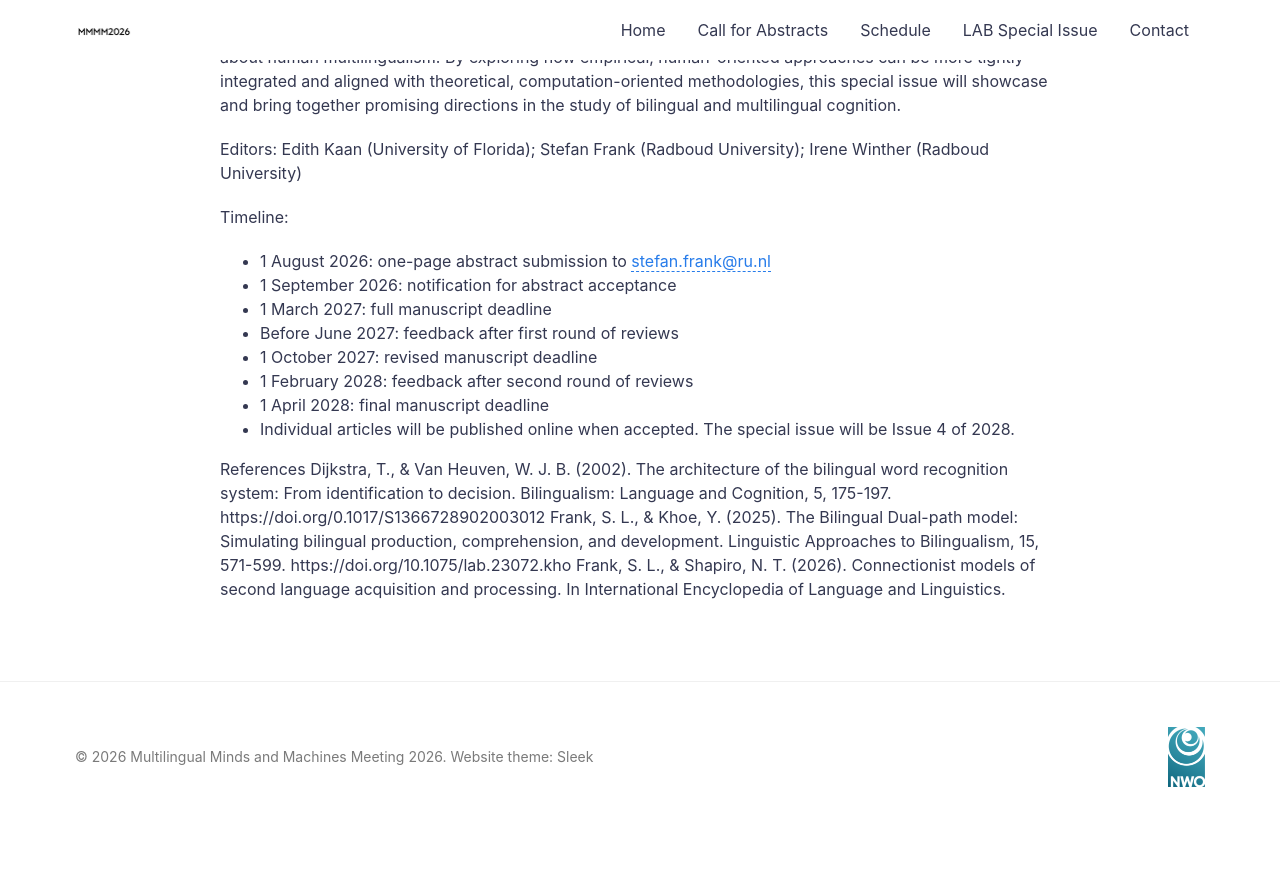
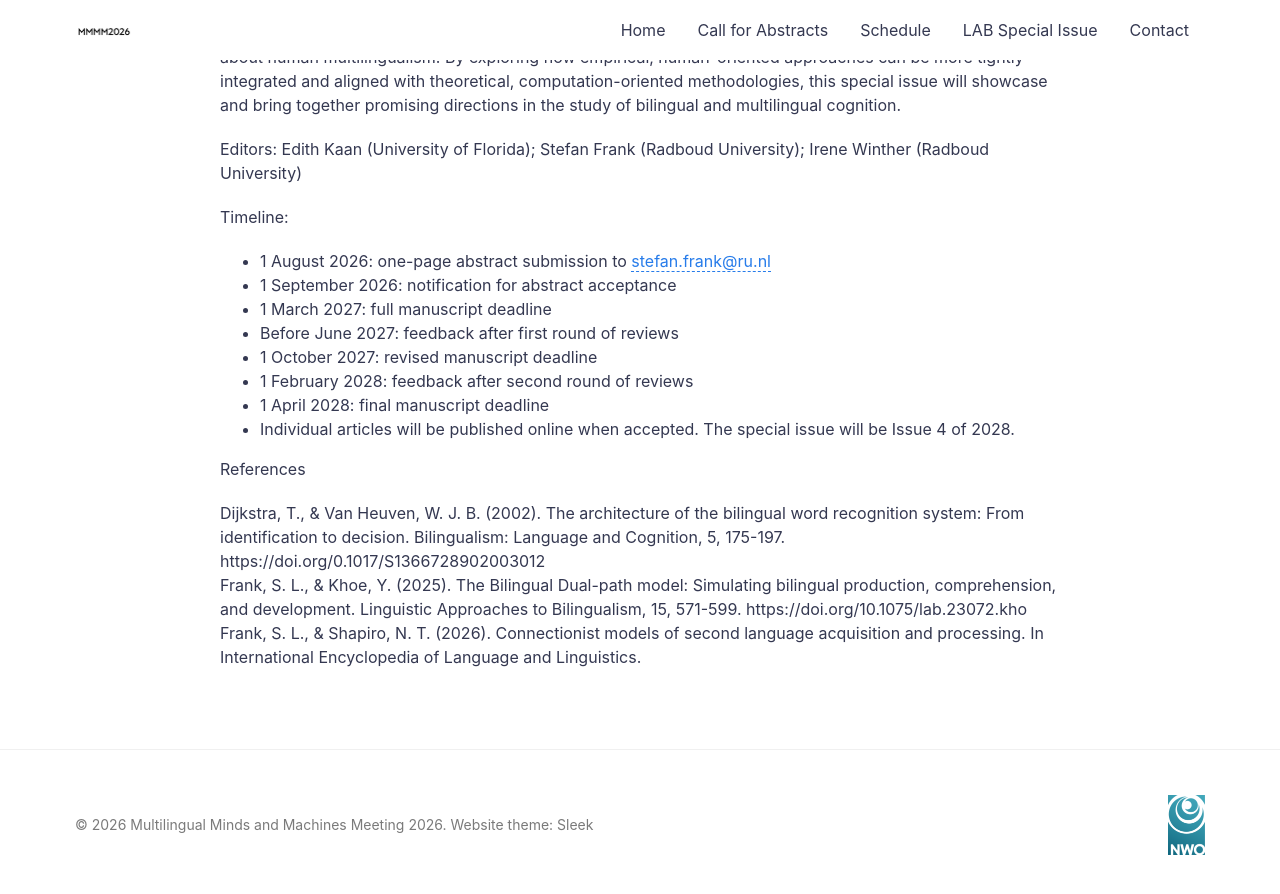
Before and after one commit to mmmm2026/mmmm2026.github.io, a Jekyll site: the page built from LAB_call.md, in a window 1280 px wide and 900 px high, scrolled down 719 px. Shown: the top 894 px of the window. Built offline with Jekyll 4.4.1, drawn with Linux system fonts in a browser that asks for light colours; before the commit the page ends 1551 px from its top, so only the background shows below that; some of the changed text lies outside the part shown.

```diff
--- a/LAB_call.md
+++ b/LAB_call.md
@@ -1,6 +1,6 @@
 ---
 layout: page
-title: LAB Special Issue -- Call for Abstracts
+title: LAB Special Issue - Call for Abstracts
 permalink: /LAB/
 ---
 
@@ -26,6 +26,7 @@ Timeline:
 -	Individual articles will be published online when accepted. The special issue will be Issue 4 of 2028.
 
 References
+
 Dijkstra, T., & Van Heuven, W. J. B. (2002). The architecture of the bilingual word recognition system: From identification to decision. Bilingualism: Language and Cognition, 5, 175-197. https://doi.org/0.1017/S1366728902003012
 Frank, S. L., & Khoe, Y. (2025). The Bilingual Dual-path model: Simulating bilingual production, comprehension, and development. Linguistic Approaches to Bilingualism, 15, 571-599. https://doi.org/10.1075/lab.23072.kho
 Frank, S. L., & Shapiro, N. T. (2026). Connectionist models of second language acquisition and processing. In International Encyclopedia of Language and Linguistics.
```
